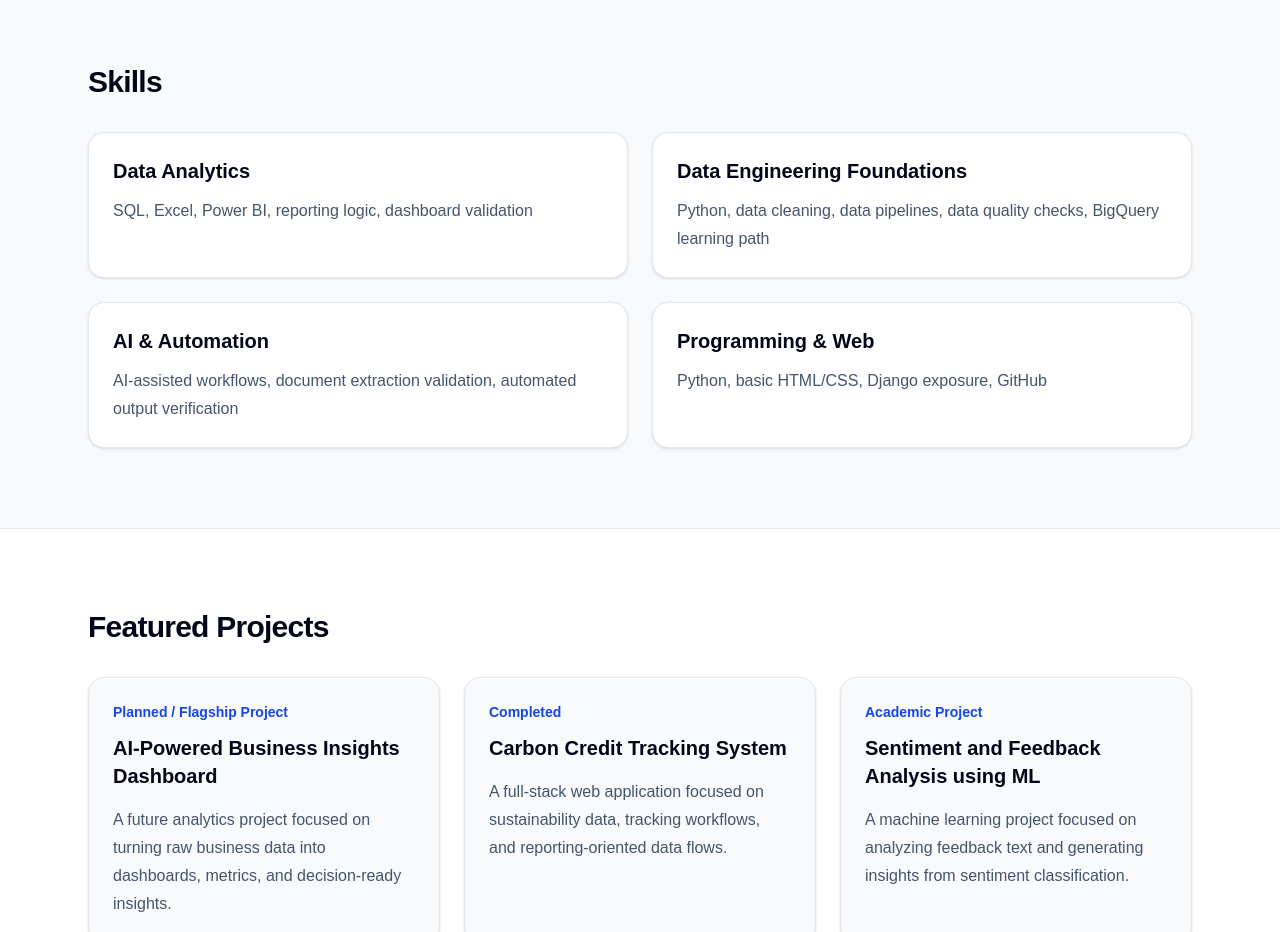
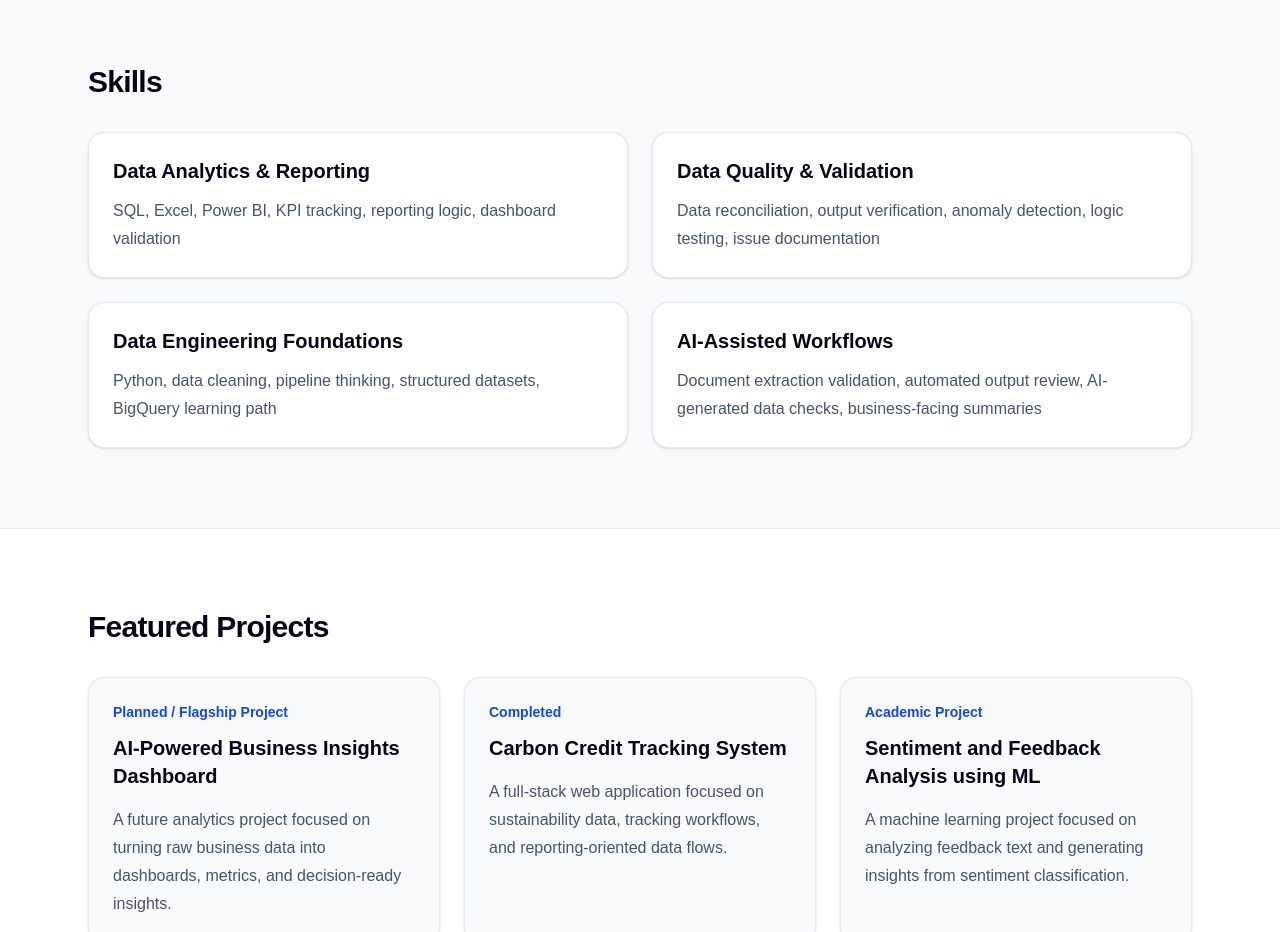
Before and after one commit to psalkineni-553/portfolio-website, a Next.js app: page / in a window 1280 px wide. Shown: the part 1100-2032 px from the top of the page. Built offline with nearby package versions, Linux system fonts and the light colour scheme.

Commit message:
Improve skills section

```diff
--- a/src/app/page.tsx
+++ b/src/app/page.tsx
@@ -87,20 +87,20 @@ export default function Home() {
         <div className="mt-8 grid gap-6 md:grid-cols-2">
           {[
             {
-              title: "Data Analytics",
-              items: "SQL, Excel, Power BI, reporting logic, dashboard validation",
+              title: "Data Analytics & Reporting",
+              items: "SQL, Excel, Power BI, KPI tracking, reporting logic, dashboard validation",
+            },
+            {
+              title: "Data Quality & Validation",
+              items: "Data reconciliation, output verification, anomaly detection, logic testing, issue documentation",
             },
             {
               title: "Data Engineering Foundations",
-              items: "Python, data cleaning, data pipelines, data quality checks, BigQuery learning path",
+              items: "Python, data cleaning, pipeline thinking, structured datasets, BigQuery learning path",
             },
             {
-              title: "AI & Automation",
-              items: "AI-assisted workflows, document extraction validation, automated output verification",
-            },
-            {
-              title: "Programming & Web",
-              items: "Python, basic HTML/CSS, Django exposure, GitHub",
+              title: "AI-Assisted Workflows",
+              items: "Document extraction validation, automated output review, AI-generated data checks, business-facing summaries",
             },
           ].map((skill) => (
             <div key={skill.title} className="rounded-2xl border border-slate-200 bg-white p-6 shadow-sm">
```
Lines whose indentation alone changed are shown as unchanged.
